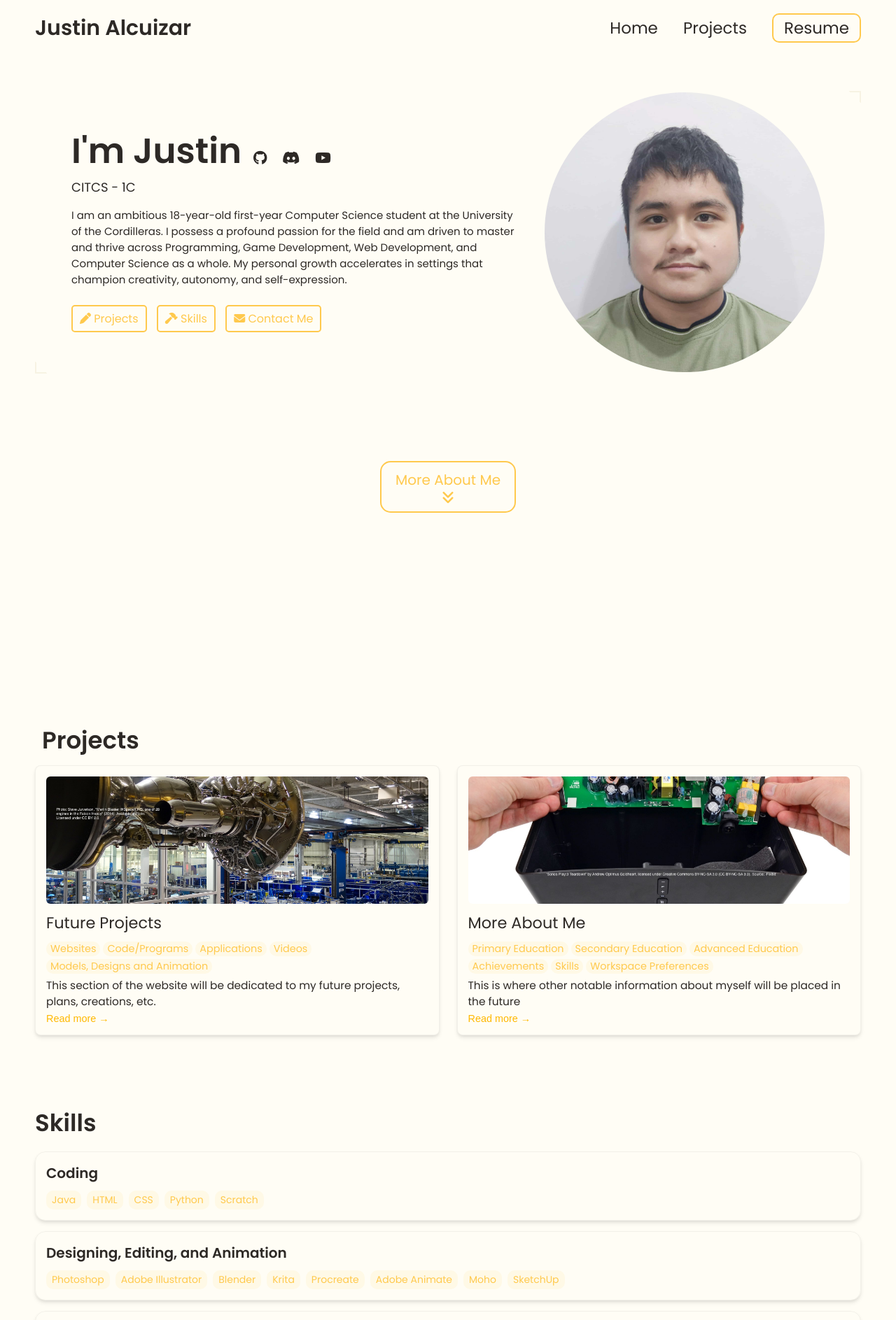
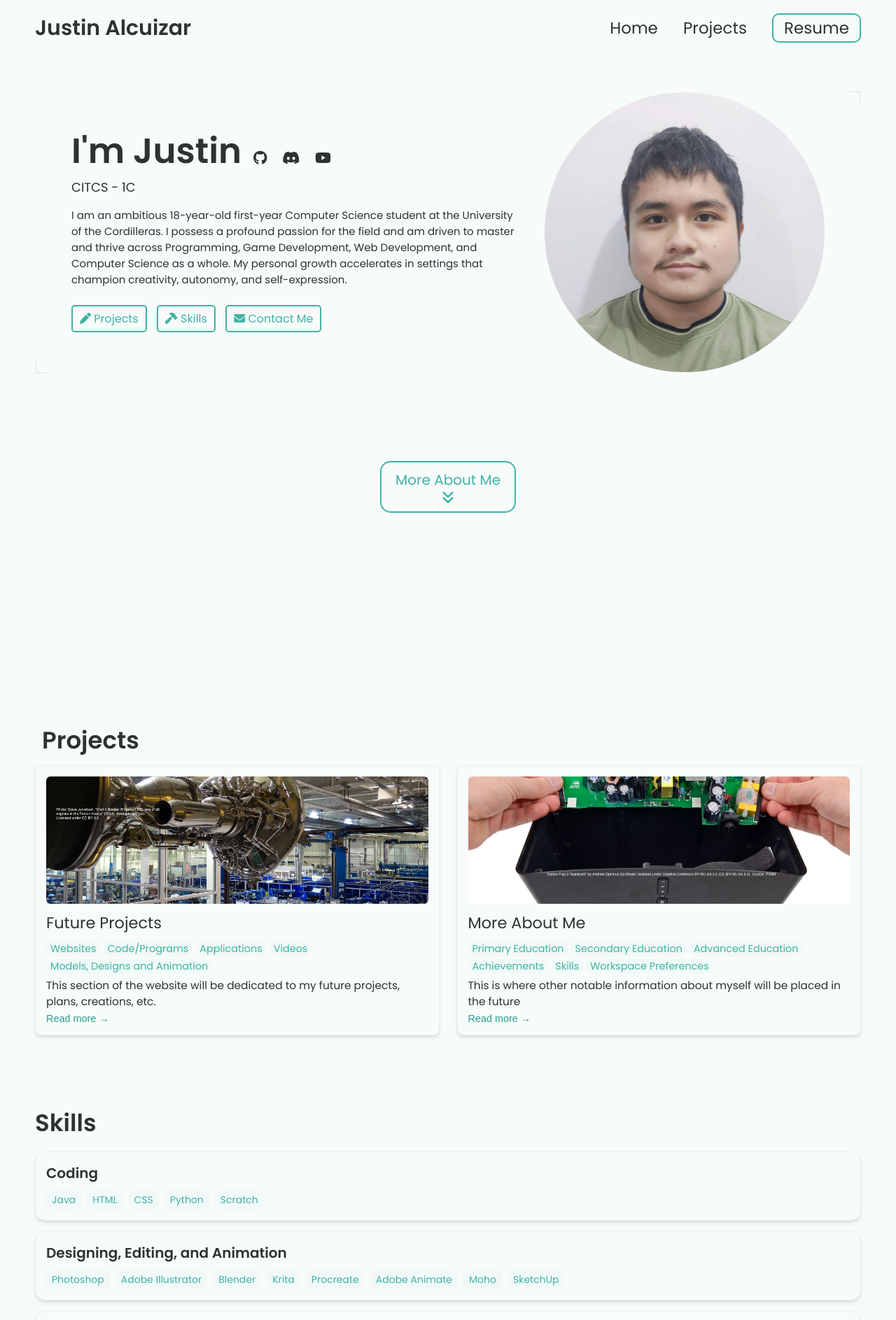
Before and after one commit to brawby/brawby.github.io, a Jekyll site: the page built from index.html, in a window 1280 px wide. Shown: the top 1887 px of the page at 70% size. Built offline with Jekyll 4.4.1, drawn with Linux system fonts in a browser that asks for light colours.

Commit message:
Update _config.yml

```diff
--- a/_config.yml
+++ b/_config.yml
@@ -66,12 +66,12 @@ formspree-key:   https://formspree.io/f/xeopypgg
 
 # Active theme (Updatethis to switch themes). Make sure to keep the indentation the samne.
 colors: # this is the basic theme
-  text: "#2d2926"
-  border: "#f7f3e3"
-  link: "#ffc94d"
-  highlight: "#ffb800"
-  background: "#fffdf5"
-  light_background: "#fff9e6"
+  text: "#2c3333"
+  border: "#e0f2ef"
+  link: "#40b3a2"
+  highlight: "#2a9d8f"
+  background: "#f7fbfa"
+  light_background: "#f0f9f7"
 
 # A few examples.
 basic theme:
```
